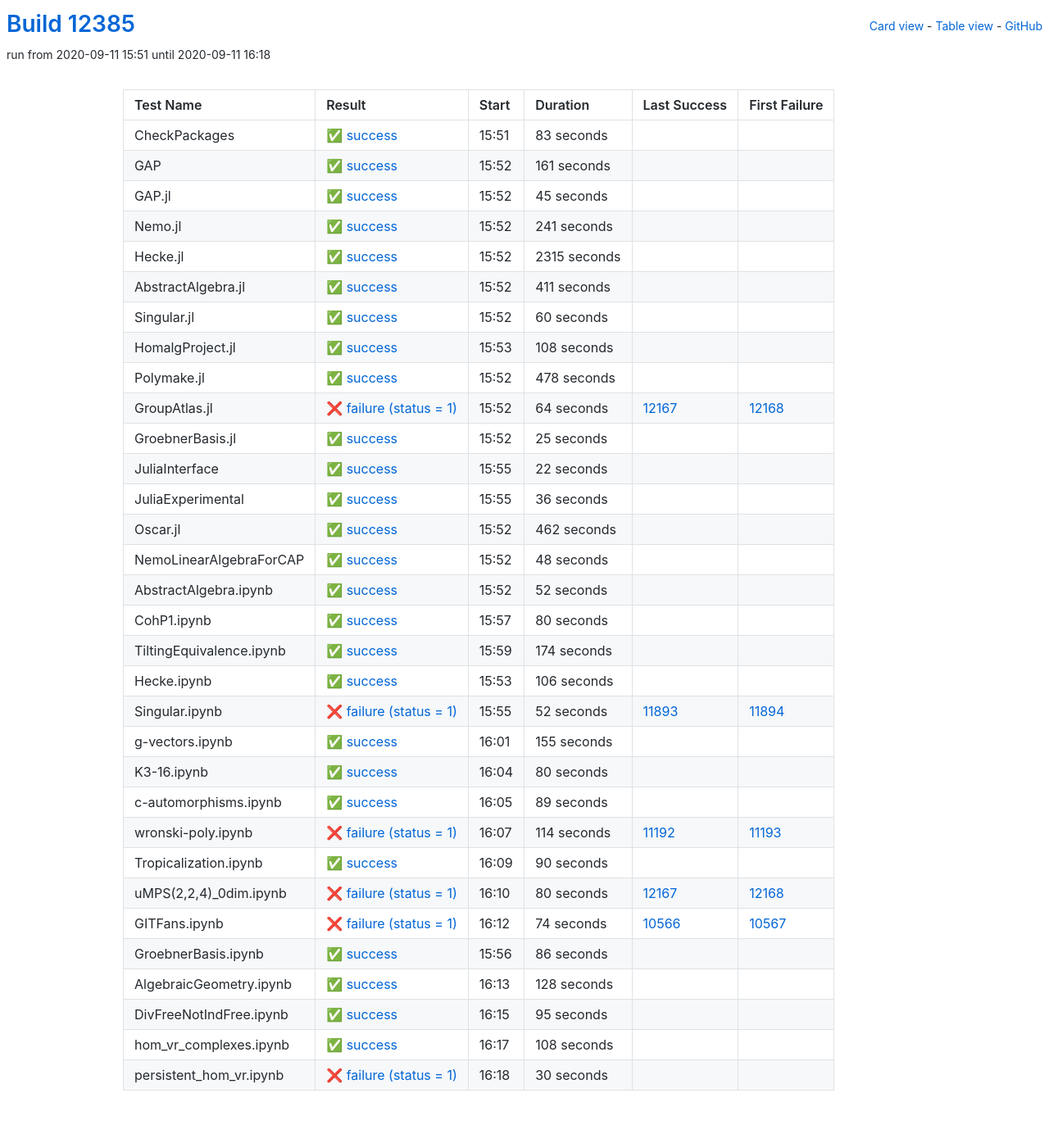
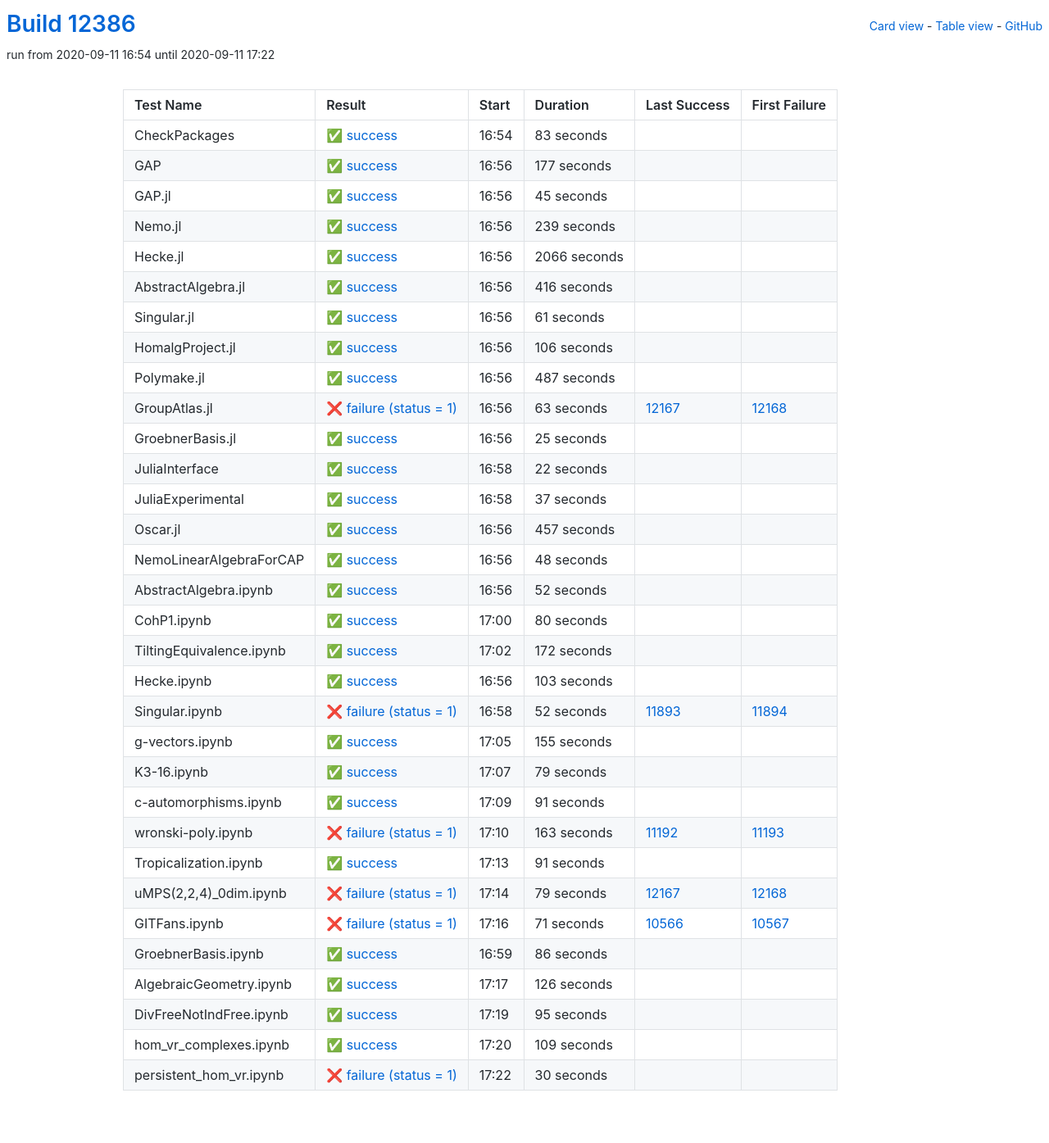
Before and after one commit to oscar-system/oscar-ci-status, a Jekyll site: the page built from table.html, in a window 1280 px wide. Shown: the whole page at 82% size. Built offline with Jekyll 4.4.1, drawn with Linux system fonts in a browser that asks for light colours.

Commit message:
Build #12386

```diff
--- a/_data/ci.yml
+++ b/_data/ci.yml
@@ -1,6 +1,6 @@
 ---
-build: 12385
-build_url: https://oscarci.mathematik.uni-kl.de/job/oscar/12385/
+build: 12386
+build_url: https://oscarci.mathematik.uni-kl.de/job/oscar/12386/
 job: oscar
 organization: oscar-system
 repo: oscar-ci-status
@@ -8,8 +8,8 @@
 tests:
 - name: CheckPackages
   id: checkpackages
-  log: https://oscarci.mathematik.uni-kl.de/job/oscar/12385/artifact/logs/build-12385/CheckPackages.log
-  start: 2020-09-11 15:51
+  log: https://oscarci.mathematik.uni-kl.de/job/oscar/12386/artifact/logs/build-12386/CheckPackages.log
+  start: 2020-09-11 16:54
   success: true
   exitcode: 0
   status: success
@@ -20,20 +20,20 @@
   first_failure_url:
 - name: GAP
   id: gap
-  log: https://oscarci.mathematik.uni-kl.de/job/oscar/12385/artifact/logs/build-12385/GAP.log
-  start: 2020-09-11 15:52
+  log: https://oscarci.mathematik.uni-kl.de/job/oscar/12386/artifact/logs/build-12386/GAP.log
+  start: 2020-09-11 16:56
   success: true
   exitcode: 0
   status: success
-  duration: 161
+  duration: 177
   last_success: false
   last_success_url:
   first_failure: false
   first_failure_url:
 - name: GAP.jl
   id: gap-jl
-  log: https://oscarci.mathematik.uni-kl.de/job/oscar/12385/artifact/logs/build-12385/GAP.jl.log
-  start: 2020-09-11 15:52
+  log: https://oscarci.mathematik.uni-kl.de/job/oscar/12386/artifact/logs/build-12386/GAP.jl.log
+  start: 2020-09-11 16:56
   success: true
   exitcode: 0
   status: success
@@ -44,92 +44,92 @@
   first_failure_url:
 - name: Nemo.jl
   id: nemo-jl
-  log: https://oscarci.mathematik.uni-kl.de/job/oscar/12385/artifact/logs/build-12385/Nemo.jl.log
-  start: 2020-09-11 15:52
+  log: https://oscarci.mathematik.uni-kl.de/job/oscar/12386/artifact/logs/build-12386/Nemo.jl.log
+  start: 2020-09-11 16:56
   success: true
   exitcode: 0
   status: success
-  duration: 241
+  duration: 239
   last_success: false
   last_success_url:
   first_failure: false
   first_failure_url:
 - name: Hecke.jl
   id: hecke-jl
-  log: https://oscarci.mathematik.uni-kl.de/job/oscar/12385/artifact/logs/build-12385/Hecke.jl.log
-  start: 2020-09-11 15:52
+  log: https://oscarci.mathematik.uni-kl.de/job/oscar/12386/artifact/logs/build-12386/Hecke.jl.log
+  start: 2020-09-11 16:56
   success: true
   exitcode: 0
   status: success
-  duration: 2315
+  duration: 2066
   last_success: false
   last_success_url:
   first_failure: false
   first_failure_url:
 - name: AbstractAlgebra.jl
   id: abstractalgebra-jl
-  log: https://oscarci.mathematik.uni-kl.de/job/oscar/12385/artifact/logs/build-12385/AbstractAlgebra.jl.log
-  start: 2020-09-11 15:52
+  log: https://oscarci.mathematik.uni-kl.de/job/oscar/12386/artifact/logs/build-12386/AbstractAlgebra.jl.log
+  start: 2020-09-11 16:56
   success: true
   exitcode: 0
   status: success
-  duration: 411
+  duration: 416
   last_success: false
   last_success_url:
   first_failure: false
   first_failure_url:
 - name: Singular.jl
   id: singular-jl
-  log: https://oscarci.mathematik.uni-kl.de/job/oscar/12385/artifact/logs/build-12385/Singular.jl.log
-  start: 2020-09-11 15:52
+  log: https://oscarci.mathematik.uni-kl.de/job/oscar/12386/artifact/logs/build-12386/Singular.jl.log
+  start: 2020-09-11 16:56
   success: true
   exitcode: 0
   status: success
-  duration: 60
+  duration: 61
   last_success: false
   last_success_url:
   first_failure: false
   first_failure_url:
 - name: HomalgProject.jl
   id: homalgproject-jl
-  log: https://oscarci.mathematik.uni-kl.de/job/oscar/12385/artifact/logs/build-12385/HomalgProject.jl.log
-  start: 2020-09-11 15:53
+  log: https://oscarci.mathematik.uni-kl.de/job/oscar/12386/artifact/logs/build-12386/HomalgProject.jl.log
+  start: 2020-09-11 16:56
   success: true
   exitcode: 0
   status: success
-  duration: 108
+  duration: 106
   last_success: false
   last_success_url:
   first_failure: false
   first_failure_url:
 - name: Polymake.jl
   id: polymake-jl
-  log: https://oscarci.mathematik.uni-kl.de/job/oscar/12385/artifact/logs/build-12385/Polymake.jl.log
-  start: 2020-09-11 15:52
+  log: https://oscarci.mathematik.uni-kl.de/job/oscar/12386/artifact/logs/build-12386/Polymake.jl.log
+  start: 2020-09-11 16:56
   success: true
   exitcode: 0
   status: success
-  duration: 478
+  duration: 487
   last_success: false
   last_success_url:
   first_failure: false
   first_failure_url:
 - name: GroupAtlas.jl
   id: groupatlas-jl
-  log: https://oscarci.mathematik.uni-kl.de/job/oscar/12385/artifact/logs/build-12385/GroupAtlas.jl.log
-  start: 2020-09-11 15:52
+  log: https://oscarci.mathematik.uni-kl.de/job/oscar/12386/artifact/logs/build-12386/GroupAtlas.jl.log
+  start: 2020-09-11 16:56
   success: false
   exitcode: 1
   status: failure
-  duration: 64
+  duration: 63
   last_success: 12167
   last_success_url: https://oscarci.mathematik.uni-kl.de/job/oscar/12167/
   first_failure: 12168
   first_failure_url: https://oscarci.mathematik.uni-kl.de/job/oscar/12168/
 - name: GroebnerBasis.jl
   id: groebnerbasis-jl
-  log: https://oscarci.mathematik.uni-kl.de/job/oscar/12385/artifact/logs/build-12385/GroebnerBasis.jl.log
-  start: 2020-09-11 15:52
+  log: https://oscarci.mathematik.uni-kl.de/job/oscar/12386/artifact/logs/build-12386/GroebnerBasis.jl.log
+  start: 2020-09-11 16:56
   success: true
   exitcode: 0
   status: success
@@ -140,8 +140,8 @@
   first_failure_url:
 - name: JuliaInterface
   id: juliainterface
-  log: https://oscarci.mathematik.uni-kl.de/job/oscar/12385/artifact/logs/build-12385/JuliaInterface.log
-  start: 2020-09-11 15:55
+  log: https://oscarci.mathematik.uni-kl.de/job/oscar/12386/artifact/logs/build-12386/JuliaInterface.log
+  start: 2020-09-11 16:58
   success: true
   exitcode: 0
   status: success
@@ -152,32 +152,32 @@
   first_failure_url:
 - name: JuliaExperimental
   id: juliaexperimental
-  log: https://oscarci.mathematik.uni-kl.de/job/oscar/12385/artifact/logs/build-12385/JuliaExperimental.log
-  start: 2020-09-11 15:55
+  log: https://oscarci.mathematik.uni-kl.de/job/oscar/12386/artifact/logs/build-12386/JuliaExperimental.log
+  start: 2020-09-11 16:58
   success: true
   exitcode: 0
   status: success
-  duration: 36
+  duration: 37
   last_success: false
   last_success_url:
   first_failure: false
   first_failure_url:
 - name: Oscar.jl
   id: oscar-jl
-  log: https://oscarci.mathematik.uni-kl.de/job/oscar/12385/artifact/logs/build-12385/Oscar.jl.log
-  start: 2020-09-11 15:52
+  log: https://oscarci.mathematik.uni-kl.de/job/oscar/12386/artifact/logs/build-12386/Oscar.jl.log
+  start: 2020-09-11 16:56
   success: true
   exitcode: 0
   status: success
-  duration: 462
+  duration: 457
   last_success: false
   last_success_url:
   first_failure: false
   first_failure_url:
 - name: NemoLinearAlgebraForCAP
   id: nemolinearalgebraforcap
-  log: https://oscarci.mathematik.uni-kl.de/job/oscar/12385/artifact/logs/build-12385/NemoLinearAlgebraForCAP.log
-  start: 2020-09-11 15:52
+  log: https://oscarci.mathematik.uni-kl.de/job/oscar/12386/artifact/logs/build-12386/NemoLinearAlgebraForCAP.log
+  start: 2020-09-11 16:56
   success: true
   exitcode: 0
   status: success
@@ -188,8 +188,8 @@
   first_failure_url:
 - name: AbstractAlgebra.ipynb
   id: abstractalgebra-ipynb
-  log: https://oscarci.mathematik.uni-kl.de/job/oscar/12385/artifact/logs/build-12385/AbstractAlgebra.ipynb.log
-  start: 2020-09-11 15:52
+  log: https://oscarci.mathematik.uni-kl.de/job/oscar/12386/artifact/logs/build-12386/AbstractAlgebra.ipynb.log
+  start: 2020-09-11 16:56
   success: true
   exitcode: 0
   status: success
@@ -200,8 +200,8 @@
   first_failure_url:
 - name: CohP1.ipynb
   id: cohp1-ipynb
-  log: https://oscarci.mathematik.uni-kl.de/job/oscar/12385/artifact/logs/build-12385/CohP1.ipynb.log
-  start: 2020-09-11 15:57
+  log: https://oscarci.mathematik.uni-kl.de/job/oscar/12386/artifact/logs/build-12386/CohP1.ipynb.log
+  start: 2020-09-11 17:00
   success: true
   exitcode: 0
   status: success
@@ -212,32 +212,32 @@
   first_failure_url:
 - name: TiltingEquivalence.ipynb
   id: tiltingequivalence-ipynb
-  log: https://oscarci.mathematik.uni-kl.de/job/oscar/12385/artifact/logs/build-12385/TiltingEquivalence.ipynb.log
-  start: 2020-09-11 15:59
+  log: https://oscarci.mathematik.uni-kl.de/job/oscar/12386/artifact/logs/build-12386/TiltingEquivalence.ipynb.log
+  start: 2020-09-11 17:02
   success: true
   exitcode: 0
   status: success
-  duration: 174
+  duration: 172
   last_success: false
   last_success_url:
   first_failure: false
   first_failure_url:
 - name: Hecke.ipynb
   id: hecke-ipynb
-  log: https://oscarci.mathematik.uni-kl.de/job/oscar/12385/artifact/logs/build-12385/Hecke.ipynb.log
-  start: 2020-09-11 15:53
+  log: https://oscarci.mathematik.uni-kl.de/job/oscar/12386/artifact/logs/build-12386/Hecke.ipynb.log
+  start: 2020-09-11 16:56
   success: true
   exitcode: 0
   status: success
-  duration: 106
+  duration: 103
   last_success: false
   last_success_url:
   first_failure: false
   first_failure_url:
 - name: Singular.ipynb
   id: singular-ipynb
-  log: https://oscarci.mathematik.uni-kl.de/job/oscar/12385/artifact/logs/build-12385/Singular.ipynb.log
-  start: 2020-09-11 15:55
+  log: https://oscarci.mathematik.uni-kl.de/job/oscar/12386/artifact/logs/build-12386/Singular.ipynb.log
+  start: 2020-09-11 16:58
   success: false
   exitcode: 1
   status: failure
@@ -248,8 +248,8 @@
   first_failure_url: https://oscarci.mathematik.uni-kl.de/job/oscar/11894/
 - name: g-vectors.ipynb
   id: g-vectors-ipynb
-  log: https://oscarci.mathematik.uni-kl.de/job/oscar/12385/artifact/logs/build-12385/g-vectors.ipynb.log
-  start: 2020-09-11 16:01
+  log: https://oscarci.mathematik.uni-kl.de/job/oscar/12386/artifact/logs/build-12386/g-vectors.ipynb.log
+  start: 2020-09-11 17:05
   success: true
   exitcode: 0
   status: success
@@ -260,80 +260,80 @@
   first_failure_url:
 - name: K3-16.ipynb
   id: k3-16-ipynb
-  log: https://oscarci.mathematik.uni-kl.de/job/oscar/12385/artifact/logs/build-12385/K3-16.ipynb.log
-  start: 2020-09-11 16:04
+  log: https://oscarci.mathematik.uni-kl.de/job/oscar/12386/artifact/logs/build-12386/K3-16.ipynb.log
+  start: 2020-09-11 17:07
   success: true
   exitcode: 0
   status: success
-  duration: 80
+  duration: 79
   last_success: false
   last_success_url:
   first_failure: false
   first_failure_url:
 - name: c-automorphisms.ipynb
   id: c-automorphisms-ipynb
-  log: https://oscarci.mathematik.uni-kl.de/job/oscar/12385/artifact/logs/build-12385/c-automorphisms.ipynb.log
-  start: 2020-09-11 16:05
+  log: https://oscarci.mathematik.uni-kl.de/job/oscar/12386/artifact/logs/build-12386/c-automorphisms.ipynb.log
+  start: 2020-09-11 17:09
   success: true
   exitcode: 0
   status: success
-  duration: 89
+  duration: 91
   last_success: false
   last_success_url:
   first_failure: false
   first_failure_url:
 - name: wronski-poly.ipynb
   id: wronski-poly-ipynb
-  log: https://oscarci.mathematik.uni-kl.de/job/oscar/12385/artifact/logs/build-12385/wronski-poly.ipynb.log
-  start: 2020-09-11 16:07
+  log: https://oscarci.mathematik.uni-kl.de/job/oscar/12386/artifact/logs/build-12386/wronski-poly.ipynb.log
+  start: 2020-09-11 17:10
   success: false
   exitcode: 1
   status: failure
-  duration: 114
+  duration: 163
   last_success: 11192
   last_success_url: https://oscarci.mathematik.uni-kl.de/job/oscar/11192/
   first_failure: 11193
   first_failure_url: https://oscarci.mathematik.uni-kl.de/job/oscar/11193/
 - name: Tropicalization.ipynb
   id: tropicalization-ipynb
-  log: https://oscarci.mathematik.uni-kl.de/job/oscar/12385/artifact/logs/build-12385/Tropicalization.ipynb.log
-  start: 2020-09-11 16:09
+  log: https://oscarci.mathematik.uni-kl.de/job/oscar/12386/artifact/logs/build-12386/Tropicalization.ipynb.log
+  start: 2020-09-11 17:13
   success: true
   exitcode: 0
   status: success
-  duration: 90
+  duration: 91
   last_success: false
   last_success_url:
   first_failure: false
   first_failure_url:
 - name: uMPS(2,2,4)_0dim.ipynb
   id: umps-2-2-4-0dim-ipynb
-  log: https://oscarci.mathematik.uni-kl.de/job/oscar/12385/artifact/logs/build-12385/uMPS-2-2-4-_0dim.ipynb.log
-  start: 2020-09-11 16:10
+  log: https://oscarci.mathematik.uni-kl.de/job/oscar/12386/artifact/logs/build-12386/uMPS-2-2-4-_0dim.ipynb.log
+  start: 2020-09-11 17:14
   success: false
   exitcode: 1
   status: failure
-  duration: 80
+  duration: 79
   last_success: 12167
   last_success_url: https://oscarci.mathematik.uni-kl.de/job/oscar/12167/
   first_failure: 12168
   first_failure_url: https://oscarci.mathematik.uni-kl.de/job/oscar/12168/
 - name: GITFans.ipynb
   id: gitfans-ipynb
-  log: https://oscarci.mathematik.uni-kl.de/job/oscar/12385/artifact/logs/build-12385/GITFans.ipynb.log
-  start: 2020-09-11 16:12
+  log: https://oscarci.mathematik.uni-kl.de/job/oscar/12386/artifact/logs/build-12386/GITFans.ipynb.log
+  start: 2020-09-11 17:16
   success: false
   exitcode: 1
   status: failure
-  duration: 74
+  duration: 71
   last_success: 10566
   last_success_url: https://oscarci.mathematik.uni-kl.de/job/oscar/10566/
   first_failure: 10567
   first_failure_url: https://oscarci.mathematik.uni-kl.de/job/oscar/10567/
 - name: GroebnerBasis.ipynb
   id: groebnerbasis-ipynb
-  log: https://oscarci.mathematik.uni-kl.de/job/oscar/12385/artifact/logs/build-12385/GroebnerBasis.ipynb.log
-  start: 2020-09-11 15:56
+  log: https://oscarci.mathematik.uni-kl.de/job/oscar/12386/artifact/logs/build-12386/GroebnerBasis.ipynb.log
+  start: 2020-09-11 16:59
   success: true
   exitcode: 0
   status: success
@@ -344,20 +344,20 @@
   first_failure_url:
 - name: AlgebraicGeometry.ipynb
   id: algebraicgeometry-ipynb
-  log: https://oscarci.mathematik.uni-kl.de/job/oscar/12385/artifact/logs/build-12385/AlgebraicGeometry.ipynb.log
-  start: 2020-09-11 16:13
+  log: https://oscarci.mathematik.uni-kl.de/job/oscar/12386/artifact/logs/build-12386/AlgebraicGeometry.ipynb.log
+  start: 2020-09-11 17:17
   success: true
   exitcode: 0
   status: success
-  duration: 128
+  duration: 126
   last_success: false
   last_success_url:
   first_failure: false
   first_failure_url:
 - name: DivFreeNotIndFree.ipynb
   id: divfreenotindfree-ipynb
-  log: https://oscarci.mathematik.uni-kl.de/job/oscar/12385/artifact/logs/build-12385/DivFreeNotIndFree.ipynb.log
-  start: 2020-09-11 16:15
+  log: https://oscarci.mathematik.uni-kl.de/job/oscar/12386/artifact/logs/build-12386/DivFreeNotIndFree.ipynb.log
+  start: 2020-09-11 17:19
   success: true
   exitcode: 0
   status: success
@@ -368,20 +368,20 @@
   first_failure_url:
 - name: hom_vr_complexes.ipynb
   id: hom-vr-complexes-ipynb
-  log: https://oscarci.mathematik.uni-kl.de/job/oscar/12385/artifact/logs/build-12385/hom_vr_complexes.ipynb.log
-  start: 2020-09-11 16:17
+  log: https://oscarci.mathematik.uni-kl.de/job/oscar/12386/artifact/logs/build-12386/hom_vr_complexes.ipynb.log
+  start: 2020-09-11 17:20
   success: true
   exitcode: 0
   status: success
-  duration: 108
+  duration: 109
   last_success: false
   last_success_url:
   first_failure: false
   first_failure_url:
 - name: persistent_hom_vr.ipynb
   id: persistent-hom-vr-ipynb
-  log: https://oscarci.mathematik.uni-kl.de/job/oscar/12385/artifact/logs/build-12385/persistent_hom_vr.ipynb.log
-  start: 2020-09-11 16:18
+  log: https://oscarci.mathematik.uni-kl.de/job/oscar/12386/artifact/logs/build-12386/persistent_hom_vr.ipynb.log
+  start: 2020-09-11 17:22
   success: false
   exitcode: 1
   status: failure
```
Also changed, not shown: README.md.
